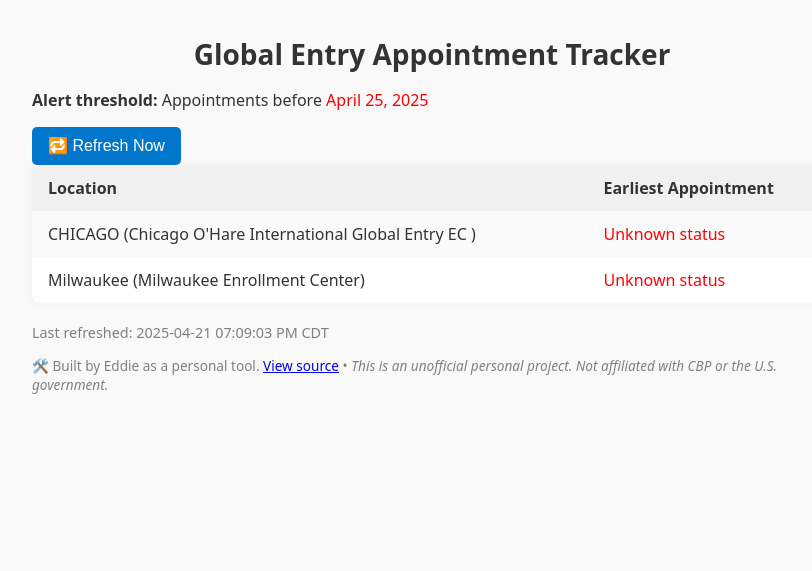
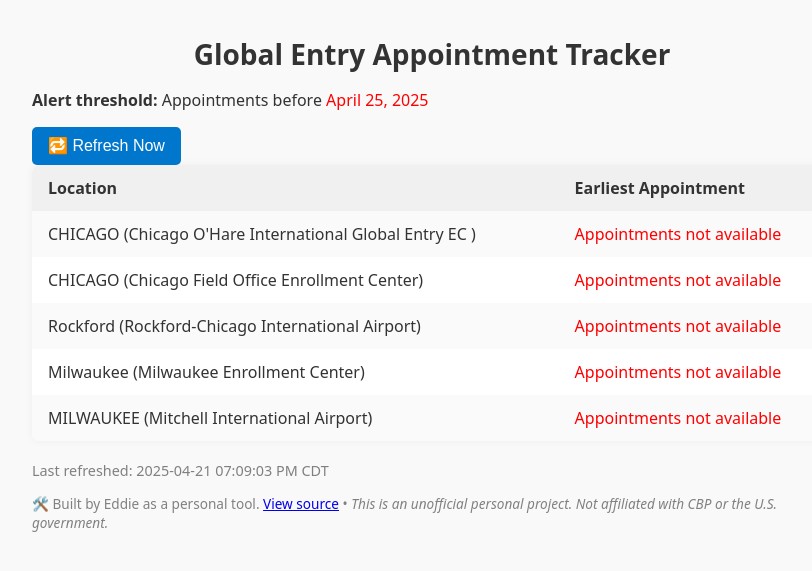
Before and after one commit to eestevez123/global-entry-appt-checker, a Flask app: page / in a window 1280 px wide. Shown: the top 571 px of the page, without its empty margins (208-1020 px from the left). Run offline with Flask 3, Linux system fonts and the light colour scheme.

Commit message:
sort table by earliest appt, add more locations for demo

```diff
--- a/app.py
+++ b/app.py
@@ -22,7 +22,10 @@
 # Location Key Names can be whatever you'd like
 LOCATIONS = {
     "CHICAGO (Chicago O'Hare International Global Entry EC )": 5183,
-    "Milwaukee (Milwaukee Enrollment Center)": 7740
+    "CHICAGO (Chicago Field Office Enrollment Center)": 11981,
+    "Rockford (Rockford-Chicago International Airport)" : 11001,
+    "Milwaukee (Milwaukee Enrollment Center)": 7740,
+    "MILWAUKEE (Mitchell International Airport)" : 16645
     }
 
 # You can find the list of timezones here: https://en.wikipedia.org/wiki/List_of_tz_database_time_zones
@@ -148,7 +151,14 @@
 
 @app.route("/", methods=["GET"])
 def index():
-    return render_template("index.html", slots=latest_slots, threshold_date=THRESHOLD_DATE)
+    # Sort the slots by date (ignoring None dates)
+    sorted_slots = dict(
+        sorted(
+            latest_slots.items(),
+            key=lambda item: item[1]["date"] if item[1]["date"] else datetime.max
+        )
+    )
+    return render_template("index.html", slots=sorted_slots, threshold_date=THRESHOLD_DATE)
 
 @app.route("/refresh", methods=["POST"])
 def manual_refresh():
--- a/templates/index.html
+++ b/templates/index.html
@@ -70,7 +70,7 @@
                 Appointments full through {{ info.date.strftime('%B %d, %Y') }}
               </span>
             {% else %}
-              <span style="color: red;">Unknown status</span>
+              <span style="color: red;">Appointments not available</span>
             {% endif %}
           </td>
         </tr>
```
